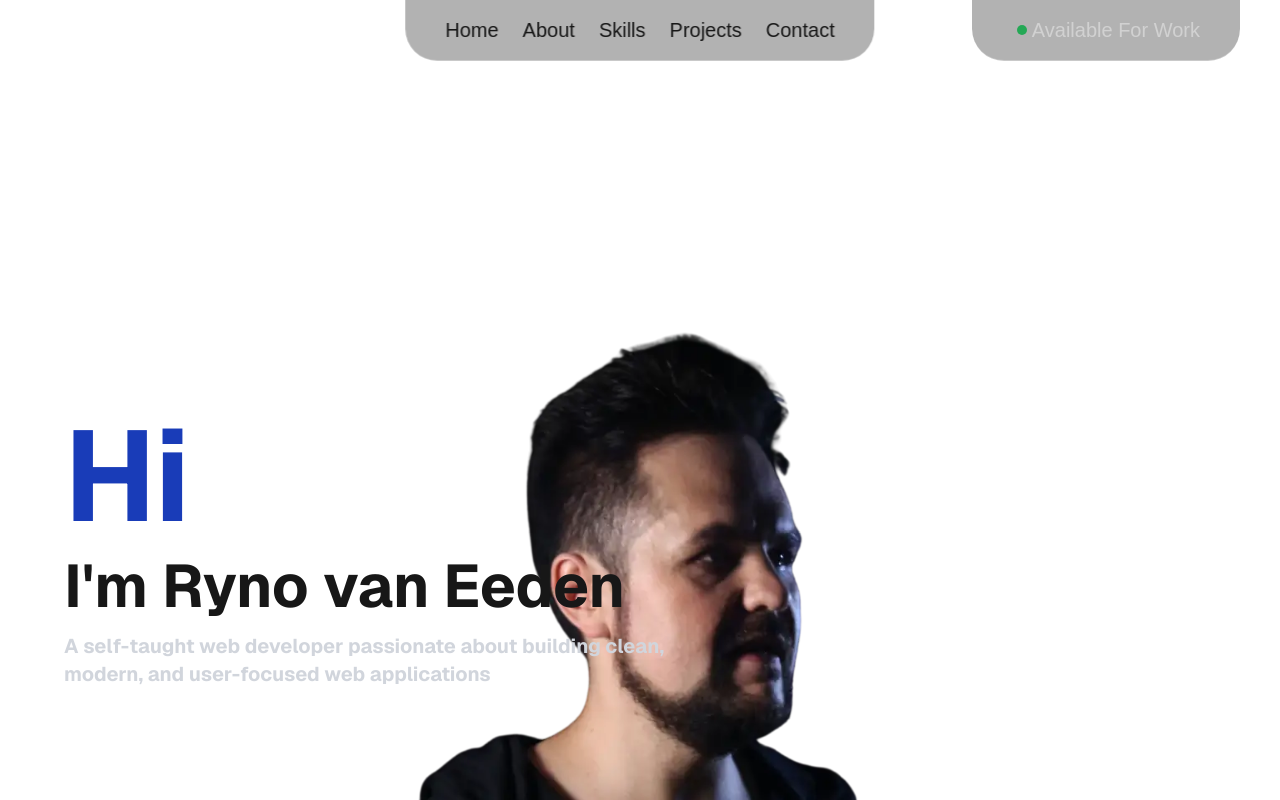
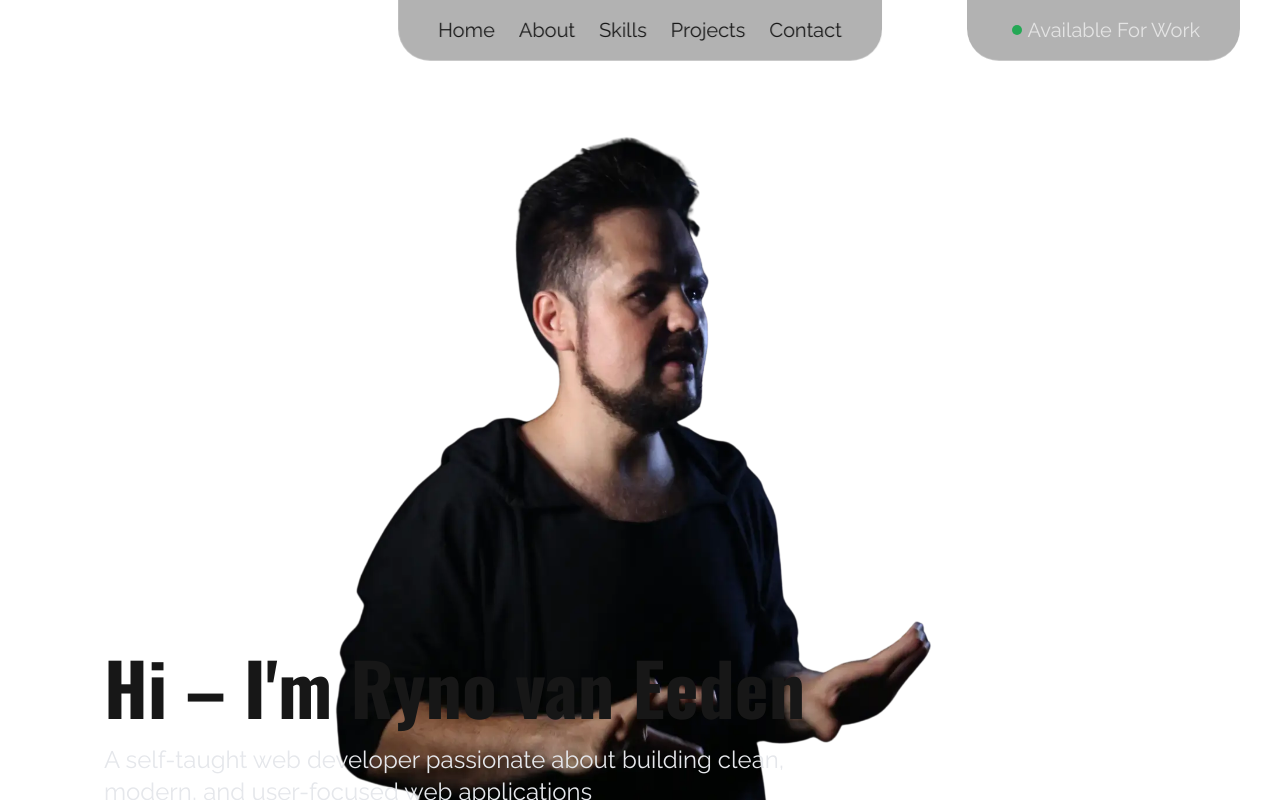
Before and after one commit to RVanEeden85/rvaneeden.com, a Next.js app: page / in a window 1280 px wide. Shown: the top 800 px of the page. Built offline with nearby package versions, Linux system fonts and the light colour scheme.

Commit message:
Update heading fonts

```diff
--- a/app/components/AboutMe.tsx
+++ b/app/components/AboutMe.tsx
@@ -68,7 +68,7 @@ export default function AboutMeGrid() {
         >
             <div className="grid md:grid-cols-2 gap-10">
                 <div className="space-y-8 md:space-y-16">
-                    <h2 className="text-4xl md:text-7xl font-extrabold">
+                    <h2 className="font-oswald font-bold text-3xl xl:text-6xl 2xl:text-8xl">
                         About Me
                     </h2>
 
--- a/app/components/ContactMe.tsx
+++ b/app/components/ContactMe.tsx
@@ -47,7 +47,7 @@ export default function ContactMeBlock() {
             id="contact"
             className="min-h-screen flex flex-col justify-center py-16 w-full"
         >
-            <h2 className="text-5xl  md:text-7xl font-bold mb-6">
+            <h2 className="font-oswald font-bold text-3xl xl:text-6xl 2xl:text-8xl mb-8">
                 Start A Project With Me
             </h2>
             <p className="text-gray-300 mb-12 max-w-xl">
--- a/app/components/Home.tsx
+++ b/app/components/Home.tsx
@@ -10,37 +10,33 @@ const HomeBlock = () => {
     return (
         <section
             id="home"
-            className="relative min-h-[80vh] w-full mx-auto overflow-hidden"
+            className="relative min-h-[90vh] w-full mx-auto overflow-hidden"
         >
             <motion.div style={{ y }}>
-                <h2 className="text-5xl lg:text-8xl xl:text-8xl 2xl:text-9xl font-extrabold uppercase text-white/20">
+                <h2 className="absolute text-6xl font-oswald font-bold xl:text-[250px] 2xl:text-[350px] uppercase text-white/20 text-center">
                     Full Stack Developer
                 </h2>
             </motion.div>
 
-            <div className="">
+            <div className="flex justify-center">
                 <motion.div
                     style={{ x, opacity }}
-                    className="fixed w-full mx-auto flex justify-center items-center pointer-events-none z-0"
+                    className="fixed mx-auto flex justify-center items-center pointer-events-none z-0"
                 >
                     <img
                         src="/images/ryno.webp"
                         alt="Ryno software developer and website designer"
-                        className="w-full max-w-[1000px]"
+                        className="w-full xl:max-w-[700px] 2xl:max-w-[1000px] "
                     />
                 </motion.div>
 
-                <div className="absolute bottom-10 md:bottom-80 xl:bottom-20 xxl:bottom-80">
-                    <div className="">
-                        <p className="text-4xl md:text-9xl font-bold mb-4 text-blue-800">
-                            Hi
-                        </p>
-                    </div>
+                <div className="absolute bottom-20 xl:left-10 xl:bottom-10">
+
 
                     <h1 className="text-4xl md:text-6xl font-bold mb-4">
-                        I'm <span className="text-primary">Ryno van Eeden</span>
+                        <span className="font-oswald font-bold text-2xl xl:text-7xl 2xl:text-7xl">Hi – I'm Ryno van Eeden</span>
                     </h1>
-                    <p className="text-xl font-bold md:text-xl text-gray-300 max-w-2xl">
+                    <p className="text-lg xl:text-2xl 2xl:text-4xl text-gray-200 max-w-5xl xl:max-w-3xl 2xl:max-w-5xl">
                         A self-taught web developer passionate about building
                         clean, modern, and user-focused web applications
                     </p>
--- a/app/components/NavPanel.tsx
+++ b/app/components/NavPanel.tsx
@@ -1,6 +1,6 @@
 export default function NavPanel() {
   return (
-    <nav className="border-t md:border-t-0 md:border-b border-white/30 fixed bottom-0 md:bottom-auto md:top-0 left-1/2 transform -translate-x-1/2 flex gap-6 bg-black/30 px-10 py-4 rounded-b-4xl backdrop-blur-sm text-md md:text-xl">
+    <nav className="font-raleway border-t md:border-t-0 md:border-b border-white/30 fixed bottom-0 md:bottom-auto md:top-0 left-1/2 transform -translate-x-1/2 flex gap-6 bg-black/30 px-10 py-4 rounded-b-4xl backdrop-blur-sm text-md md:text-xl z-50">
       <a href="#home" className="hover:text-blue-400 transition">Home</a>
       <a href="#about" className="hover:text-blue-400 transition">About</a>
       <a href="#skills" className="hover:text-blue-400 transition">Skills</a>
--- a/app/components/Projects.tsx
+++ b/app/components/Projects.tsx
@@ -56,7 +56,7 @@ export default function ProjectsBlock() {
             id="projects"
             className="min-h-full py-16 text-white w-full overflow-x-visible"
         >
-            <h2 className="text-5xl md:text-7xl font-bold mb-12">
+            <h2 className="font-oswald font-bold text-3xl xl:text-6xl 2xl:text-8xl">
                 Current Projects
             </h2>
 
--- a/app/components/Skills.tsx
+++ b/app/components/Skills.tsx
@@ -26,7 +26,7 @@ import {
 
 const SkillCard = ({ icon: Icon, label }: { icon?: any; label: string }) => (
     <div className="p-2 lg:p-3 xl:p-4 xxl:p-4 border border-white/20 hover:bg-blue-900 hover:text-white transition duration-500 transform hover:-translate-y-1">
-        <p className="font-semibold text-left text-sm xl:text-md xxl:text-lg">
+        <p className="font-semibold text-left text-sm xl:text-md 2xl:text-lg">
             {label} {Icon && <Icon className="text-md inline" />}{" "}
         </p>
     </div>
@@ -38,7 +38,7 @@ const SkillsBlock = () => {
             id="skills"
             className="w-full min-h-screen space-y-8 md:space-y-16"
         >
-            <h2 className="text-5xl md:text-7xl font-extrabold">My Skills</h2>
+            <h2 className="font-oswald font-bold text-3xl xl:text-6xl 2xl:text-8xl">My Skills</h2>
 
             <div className="grid md:grid-cols-2 gap-24">
                 {/* Technical Skills */}
--- a/app/components/WorkAvailability.tsx
+++ b/app/components/WorkAvailability.tsx
@@ -2,12 +2,12 @@ import { GoDotFill } from "react-icons/go";
 
 const WorkAvailability = () => {
     return (
-        <div className="max-w-2xl md:right-10 md:border-b md:border-white/30 fixed top-0 flex gap-6 bg-black/30 px-10 md:py-4 md:rounded-b-4xl backdrop-blur-sm text-md md:text-xl">
+        <div className="max-w-2xl font-raleway md:right-10 md:border-b md:border-white/30 fixed top-0 flex gap-6 bg-black/30 px-10 md:py-4 md:rounded-b-4xl backdrop-blur-sm text-md md:text-xl z-50">
             <div className="flex items-center justify-center">
                 <span className="text-green-600 pulse">
                     <GoDotFill />
                 </span>{" "}
-                <span className="text-white/40">Available For Work</span>
+                <span className="text-white/80 pulse">Available For Work</span>
             </div>
         </div>
     );
--- a/app/globals.css
+++ b/app/globals.css
@@ -8,8 +8,7 @@
 @theme inline {
   --color-background: var(--background);
   --color-foreground: var(--foreground);
-  --font-sans: var(--font-geist-sans);
-  --font-mono: var(--font-geist-mono);
+  --font-sans: var(--font-raleway);
 }
 
 @media (prefers-color-scheme: dark) {
@@ -19,10 +18,17 @@
   }
 }
 
+.font-oswald {
+  font-family: var(--font-oswald);
+}
+.font-raleway {
+  font-family: var(--font-raleway)
+}
+
 body {
   background: var(--background);
   color: var(--foreground);
-  font-family: Arial, Helvetica, sans-serif;
+  font-family: var(--font-oswald);
 }
 
 html {
--- a/app/layout.tsx
+++ b/app/layout.tsx
@@ -1,18 +1,21 @@
 import type { Metadata } from "next";
-import { Geist, Geist_Mono } from "next/font/google";
+import { Oswald, Raleway } from "next/font/google";
 import "./globals.css";
 import NavPanel from "./components/NavPanel"
 import WorkAvailability from "./components/WorkAvailability";
 
-const geistSans = Geist({
-  variable: "--font-geist-sans",
+
+const oswald = Oswald({
+  variable: "--font-oswald",
   subsets: ["latin"],
-});
+  weight: ["400", "700"]
+})
 
-const geistMono = Geist_Mono({
-  variable: "--font-geist-mono",
+const raleway = Raleway({
+  variable: "--font-raleway",
   subsets: ["latin"],
-});
+  weight: ["400"]
+})
 
 export const metadata: Metadata = {
   title: "Create Next App",
@@ -27,7 +30,7 @@ export default function RootLayout({
   return (
     <html lang="en">
       <body
-        className={`${geistSans.variable} ${geistMono.variable} antialiased`}
+        className={`${raleway.variable} ${oswald.variable} antialiased`}
       >
         {children}
         <NavPanel />
--- a/app/page.tsx
+++ b/app/page.tsx
@@ -1,4 +1,3 @@
-import Image from "next/image";
 import HomeBlock from "./components/Home"
 import AboutMeBlock from "./components/AboutMe";
 import SkillsBlock from "./components/Skills";
```
